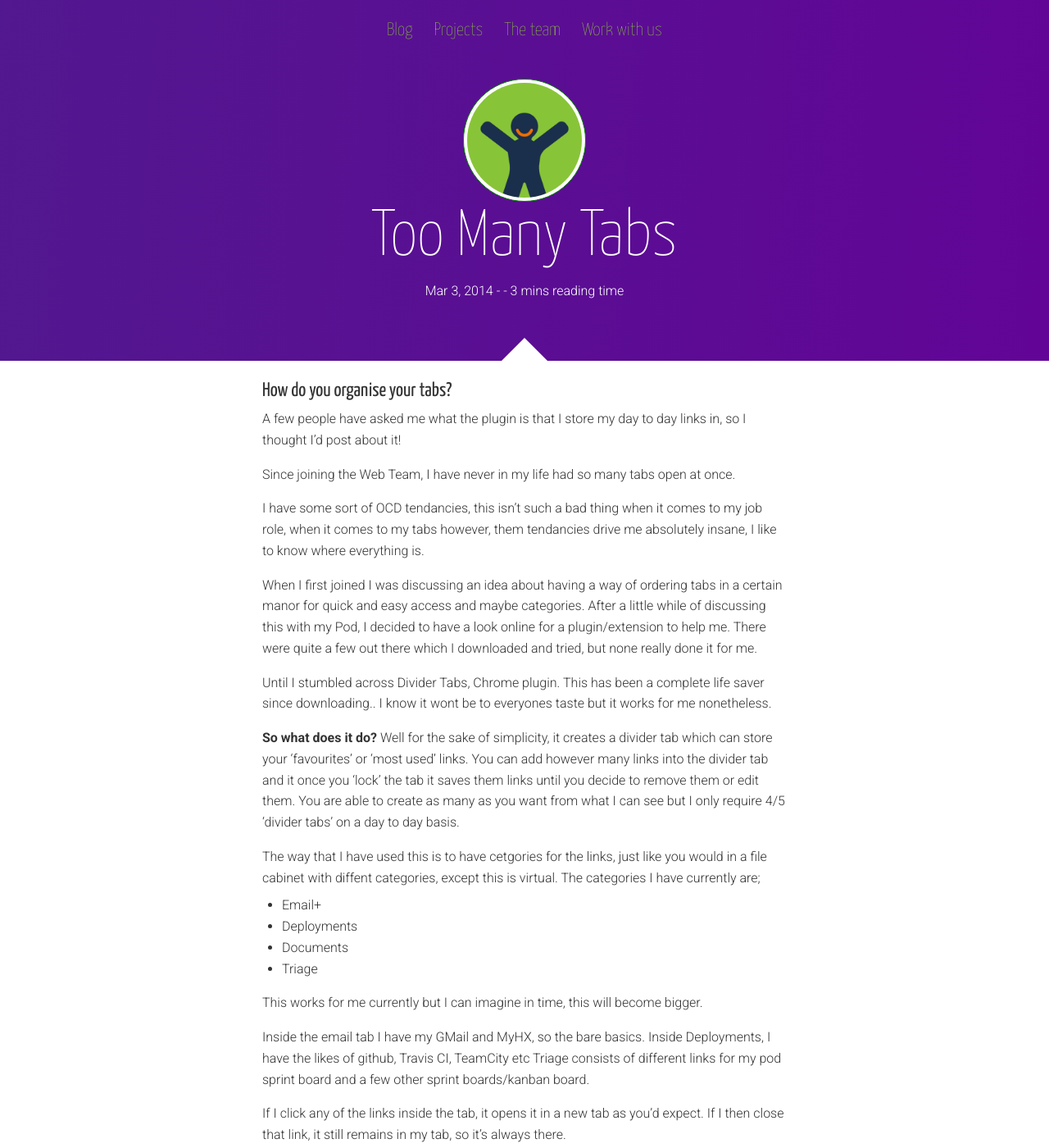
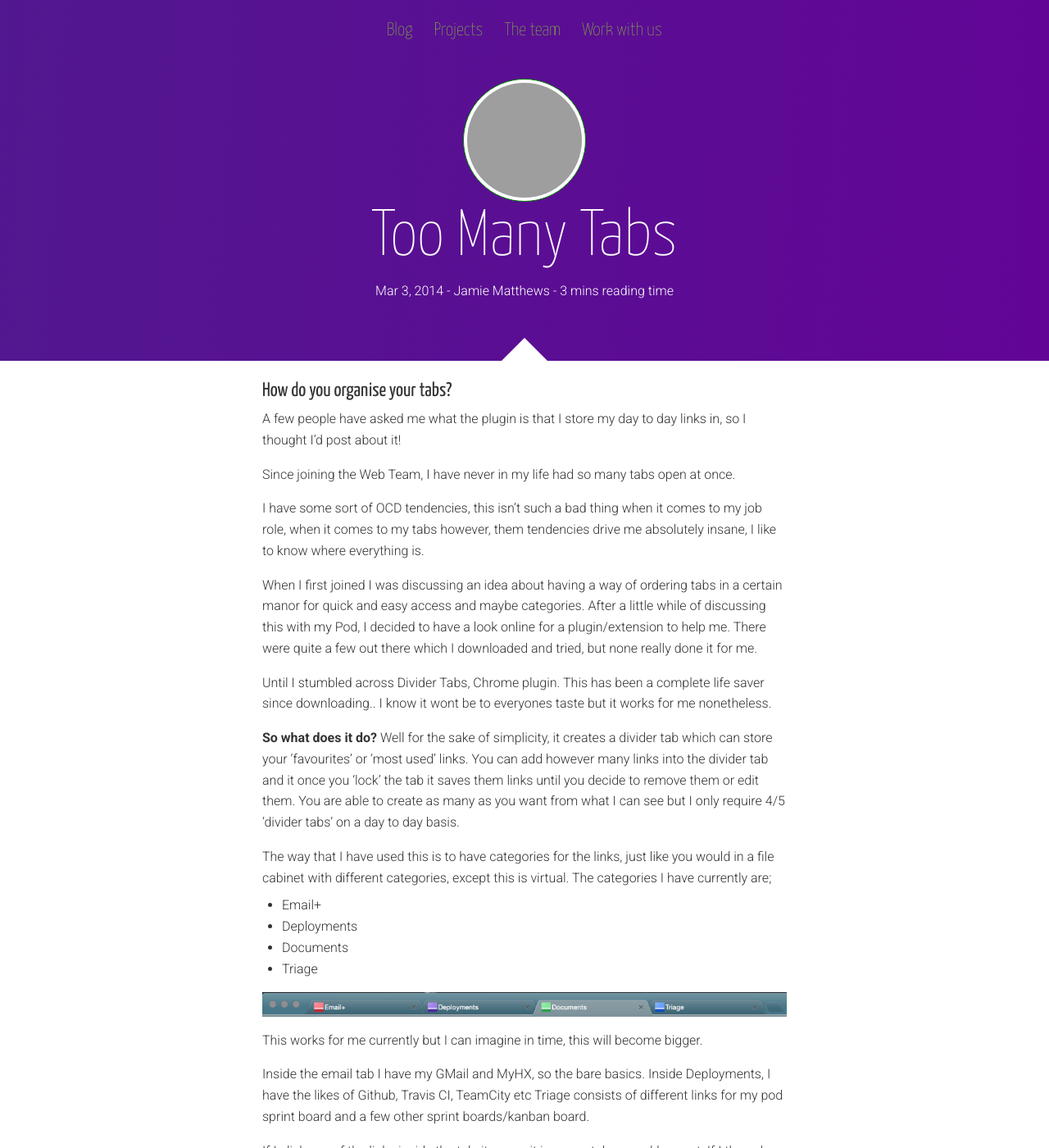
Before and after one commit to holidayextras/holidayextras.github.com, a Jekyll site: the page built from _posts/2014-03-03-divider-tabs.md, in a window 1280 px wide and 1400 px high. Shown: the whole window at 82% size. Built offline with Jekyll 4.4.1, drawn with Linux system fonts in a browser that asks for light colours; nearby versions of some CDN libraries; comment, search, counter and statistics services are not loaded; grey boxes are pictures that could not be loaded.

Commit message:
spelling and img

```diff
--- a/_data/members.yml
+++ b/_data/members.yml
@@ -63,3 +63,8 @@ rob_johnson:
   role: Developer
   gravatar_email: rob.johnson@holidayextras.com
   twitter: notABluesSinger
+jamie_matthews:
+  name: Jamie Matthews
+  role: Software Tester
+  gravatar_email: jamie.matthews@holidayextras.com
+  twitter: jaymeight
--- a/_posts/2014-03-03-divider-tabs.md
+++ b/_posts/2014-03-03-divider-tabs.md
@@ -13,7 +13,7 @@ A few people have asked me what the plugin is that I store my day to day links i
 
 Since joining the Web Team, I have never in my life had so many tabs open at once.
 
-I have some sort of OCD tendancies, this isn't such a bad thing when it comes to my job role, when it comes to my tabs however, them tendancies drive me absolutely insane, I like to know where everything is.
+I have some sort of OCD tendencies, this isn't such a bad thing when it comes to my job role, when it comes to my tabs however, them tendencies drive me absolutely insane, I like to know where everything is.
 
 When I first joined I was discussing an idea about having a way of ordering tabs in a certain manor for quick and easy access and maybe categories. After a little while of discussing this with my Pod, I decided to have a look online for a plugin/extension to help me. There were quite a few out there which I downloaded and tried, but none really done it for me.
 
@@ -23,17 +23,19 @@ Until I stumbled across Divider Tabs, Chrome plugin. This has been a complete li
 Well for the sake of simplicity, it creates a divider tab which can store your 'favourites' or 'most used' links. You can add however many links into the divider tab and it once you 'lock' the tab it saves them links until you decide to remove them or edit them.
 You are able to create as many as you want from what I can see but I only require 4/5 'divider tabs' on a day to day basis.
 
-The way that I have used this is to have cetgories for the links, just like you would in a file cabinet with diffent categories, except this is virtual.
+The way that I have used this is to have categories for the links, just like you would in a file cabinet with different categories, except this is virtual.
 The categories I have currently are;
 - Email+
 - Deployments
 - Documents
 - Triage
 
+![dividerTabs]({{ site.baseurl }}assets/img/dividerTabs.png)
+
 This works for me currently but I can imagine in time, this will become bigger.
 
 Inside the email tab I have my GMail and MyHX, so the bare basics.
-Inside Deployments, I have the likes of github, Travis CI, TeamCity etc
+Inside Deployments, I have the likes of Github, Travis CI, TeamCity etc
 Triage consists of different links for my pod sprint board and a few other sprint boards/kanban board.
 
 If I click any of the links inside the tab, it opens it in a new tab as you'd expect.
```
Also changed, not shown: assets/img/dividerTabs.png (added).
